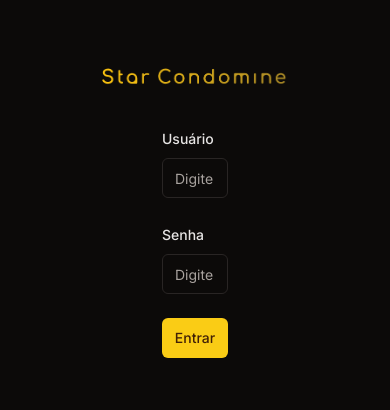
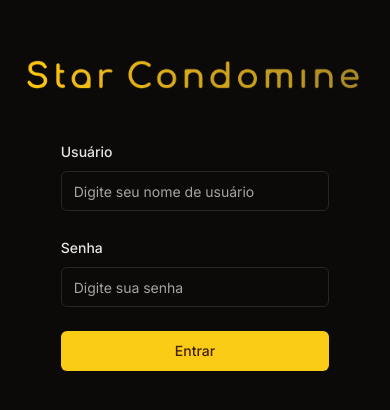
Before and after one commit to starseg/star-condomine, a Next.js app in the folder web/: page / in a window 390 px wide. Shown: the part 212-622 px from the top of the page. Built offline with nearby package versions, Linux system fonts and the light colour scheme.

Commit message:
Form de login funcionando

```diff
--- a/web/app/globals.css
+++ /dev/null
@@ -1,76 +0,0 @@
-@tailwind base;
-@tailwind components;
-@tailwind utilities;
-
-@layer base {
-  :root {
-    --background: 0 0% 100%;
-    --foreground: 20 14.3% 4.1%;
-
-    --card: 0 0% 100%;
-    --card-foreground: 20 14.3% 4.1%;
-
-    --popover: 0 0% 100%;
-    --popover-foreground: 20 14.3% 4.1%;
-
-    --primary: 24 9.8% 10%;
-    --primary-foreground: 60 9.1% 97.8%;
-
-    --secondary: 60 4.8% 95.9%;
-    --secondary-foreground: 24 9.8% 10%;
-
-    --muted: 60 4.8% 95.9%;
-    --muted-foreground: 25 5.3% 44.7%;
-
-    --accent: 60 4.8% 95.9%;
-    --accent-foreground: 24 9.8% 10%;
-
-    --destructive: 0 84.2% 60.2%;
-    --destructive-foreground: 60 9.1% 97.8%;
-
-    --border: 20 5.9% 90%;
-    --input: 20 5.9% 90%;
-    --ring: 20 14.3% 4.1%;
-
-    --radius: 0.5rem;
-  }
-
-  .dark {
-    --background: 20 14.3% 4.1%;
-    --foreground: 60 9.1% 97.8%;
-
-    --card: 20 14.3% 4.1%;
-    --card-foreground: 60 9.1% 97.8%;
-
-    --popover: 20 14.3% 4.1%;
-    --popover-foreground: 60 9.1% 97.8%;
-
-    --primary: 60 9.1% 97.8%;
-    --primary-foreground: 24 9.8% 10%;
-
-    --secondary: 12 6.5% 15.1%;
-    --secondary-foreground: 60 9.1% 97.8%;
-
-    --muted: 12 6.5% 15.1%;
-    --muted-foreground: 24 5.4% 63.9%;
-
-    --accent: 12 6.5% 15.1%;
-    --accent-foreground: 60 9.1% 97.8%;
-
-    --destructive: 0 62.8% 30.6%;
-    --destructive-foreground: 60 9.1% 97.8%;
-
-    --border: 12 6.5% 15.1%;
-    --input: 12 6.5% 15.1%;
-    --ring: 24 5.7% 82.9%;
-  }
-}
-
-@layer base {
-  * {
-    @apply border-border;
-  }
-  body {
-    @apply bg-background text-foreground;
-  }
-}
--- a/web/package.json
+++ b/web/package.json
@@ -13,6 +13,7 @@
     "@radix-ui/react-label": "^2.0.2",
     "@radix-ui/react-slot": "^1.0.2",
     "@radix-ui/react-toast": "^1.1.5",
+    "axios": "^1.6.2",
     "class-variance-authority": "^0.7.0",
     "clsx": "^2.0.0",
     "lucide-react": "^0.292.0",
--- a/web/src/app/globals.css
+++ b/web/src/app/globals.css
@@ -49,3 +49,11 @@
     --ring: 35.5 91.7% 32.9%;
   }
 }
+@layer base {
+  * {
+    @apply border-border;
+  }
+  body {
+    @apply bg-background text-foreground;
+  }
+}
--- a/web/src/app/layout.tsx
+++ b/web/src/app/layout.tsx
@@ -1,6 +1,7 @@
 import type { Metadata } from 'next'
 import { Inter } from 'next/font/google'
 import './globals.css'
+import { cn } from '@/lib/utils'
 
 const inter = Inter({ subsets: ['latin'] })
 
@@ -16,7 +17,7 @@ export default function RootLayout({
 }) {
   return (
     <html lang="pt-BR">
-      <body className={inter.className}>{children}</body>
+      <body className={cn(inter.className, "dark")}>{children}</body>
     </html>
   )
 }
--- a/web/src/app/page.tsx
+++ b/web/src/app/page.tsx
@@ -4,7 +4,7 @@ import { InputForm } from "@/components/loginForm";
 
 export default function Home() {
   return (
-    <main className="dark flex min-h-screen flex-col items-center justify-center p-24 bg-stone-950">
+    <main className="flex min-h-screen flex-col items-center justify-center p-4 md:p-24">
       <Image
         src="/logo.png"
         alt="Logo Star Condomine"
@@ -12,7 +12,6 @@ export default function Home() {
         height={100}
         className="pb-8"
       />
-      {/* <h1 className="text-stone-50 text-4xl pb-8">Entrar na plataforma</h1> */}
       <InputForm />
     </main>
   );
--- a/web/src/components/loginForm.tsx
+++ b/web/src/components/loginForm.tsx
@@ -1,30 +1,36 @@
-"use client"
+"use client";
 
-import { zodResolver } from "@hookform/resolvers/zod"
-import { useForm } from "react-hook-form"
-import * as z from "zod"
+import { zodResolver } from "@hookform/resolvers/zod";
+import { useForm } from "react-hook-form";
+import * as z from "zod";
+import api from "@/lib/axios";
 
-import { Button } from "@/components/ui/button"
+import { Button } from "@/components/ui/button";
 import {
   Form,
   FormControl,
-  FormDescription,
   FormField,
   FormItem,
   FormLabel,
   FormMessage,
-} from "@/components/ui/form"
-import { Input } from "@/components/ui/input"
-import { toast } from "@/components/ui/use-toast"
+} from "@/components/ui/form";
+import { Input } from "@/components/ui/input";
+import router from "next/router";
 
 const FormSchema = z.object({
-  username: z.string().min(5, {
-    message: "O nome deve ter no mínimo 5 caracteres",
-  }),
-  password: z.string().min(10, {
-    message: "A senha deve ter no mínimo 10 caracteres",
-  }),
-})
+  username: z
+    .string()
+    .min(5, {
+      message: "O nome deve ter no mínimo 5 caracteres",
+    })
+    .max(24),
+  password: z
+    .string()
+    .min(8, {
+      message: "A senha deve ter no mínimo 8 caracteres",
+    })
+    .max(24),
+});
 
 export function InputForm() {
   const form = useForm<z.infer<typeof FormSchema>>({
@@ -33,22 +39,34 @@ export function InputForm() {
       username: "",
       password: "",
     },
-  })
+  });
 
-  function onSubmit(data: z.infer<typeof FormSchema>) {
-    toast({
-      title: "You submitted the following values:",
-      description: (
-        <pre className="mt-2 w-[340px] rounded-md bg-slate-950 p-4">
-          <code className="text-white">{JSON.stringify(data, null, 2)}</code>
-        </pre>
-      ),
-    })
-  }
+  const onSubmit = async (data: z.infer<typeof FormSchema>) => {
+    try {
+      const response = await api.post('/auth', data);
+
+      if (response.status === 200) {
+        // router.push('/dashboard');
+        console.log("Usuário logado!");
+        console.log(`Token: ${response.data.token}`)
+      } else {
+        // Lidar com erro de autenticação
+        const errorData = response.data;
+        // Exibir mensagem de erro ou fazer outra ação desejada
+        console.error('Erro de autenticação:', errorData.message);
+      }
+    } catch (error) {
+      // Lidar com erros de rede ou outros erros
+      console.error("Erro ao chamar a API:", error);
+    }
+  };
 
   return (
     <Form {...form}>
-      <form onSubmit={form.handleSubmit(onSubmit)} className="w-1/3 space-y-6">
+      <form
+        onSubmit={form.handleSubmit(onSubmit)}
+        className="w-3/4 lg:w-1/3 space-y-6"
+      >
         <FormField
           control={form.control}
           name="username"
@@ -56,7 +74,11 @@ export function InputForm() {
             <FormItem>
               <FormLabel>Usuário</FormLabel>
               <FormControl>
-                <Input placeholder="Digite seu nome de usuário" {...field} />
+                <Input
+                  placeholder="Digite seu nome de usuário"
+                  autoComplete="off"
+                  {...field}
+                />
               </FormControl>
               <FormMessage />
             </FormItem>
@@ -69,14 +91,20 @@ export function InputForm() {
             <FormItem>
               <FormLabel>Senha</FormLabel>
               <FormControl>
-                <Input type="password" placeholder="Digite sua senha" {...field} />
+                <Input
+                  type="password"
+                  placeholder="Digite sua senha"
+                  {...field}
+                />
               </FormControl>
               <FormMessage />
             </FormItem>
           )}
         />
-        <Button type="submit" className="w-full">Entrar</Button>
+        <Button type="submit" className="w-full">
+          Entrar
+        </Button>
       </form>
     </Form>
-  )
+  );
 }
--- /dev/null
+++ b/web/src/lib/axios.ts
@@ -0,0 +1,8 @@
+import axios from 'axios';
+
+// Configuração da URL base
+const api = axios.create({
+  baseURL: 'http://localhost:3000',
+});
+
+export default api;
```
Also changed, not shown: 1 other file (tests, documents, lock files or other folders).
